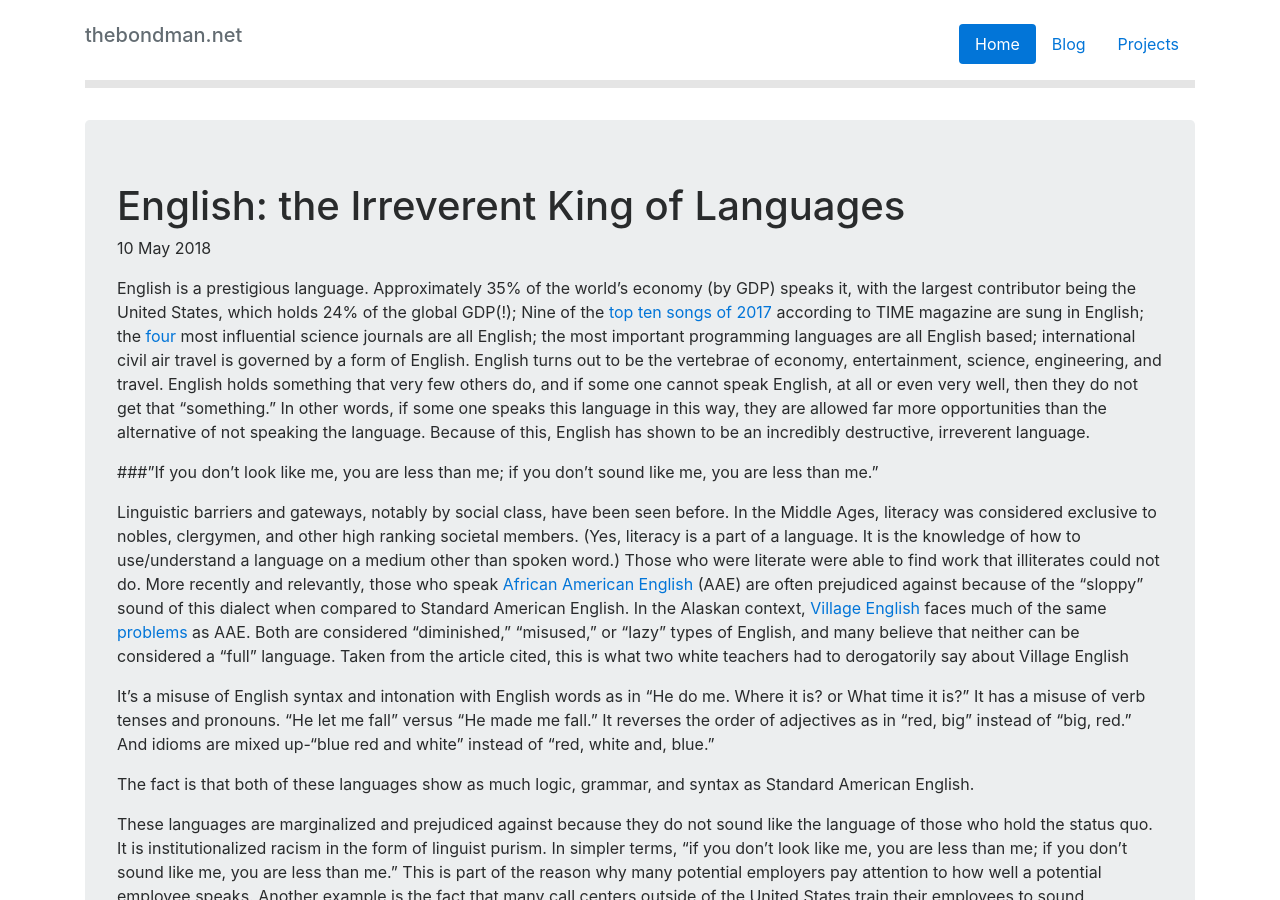
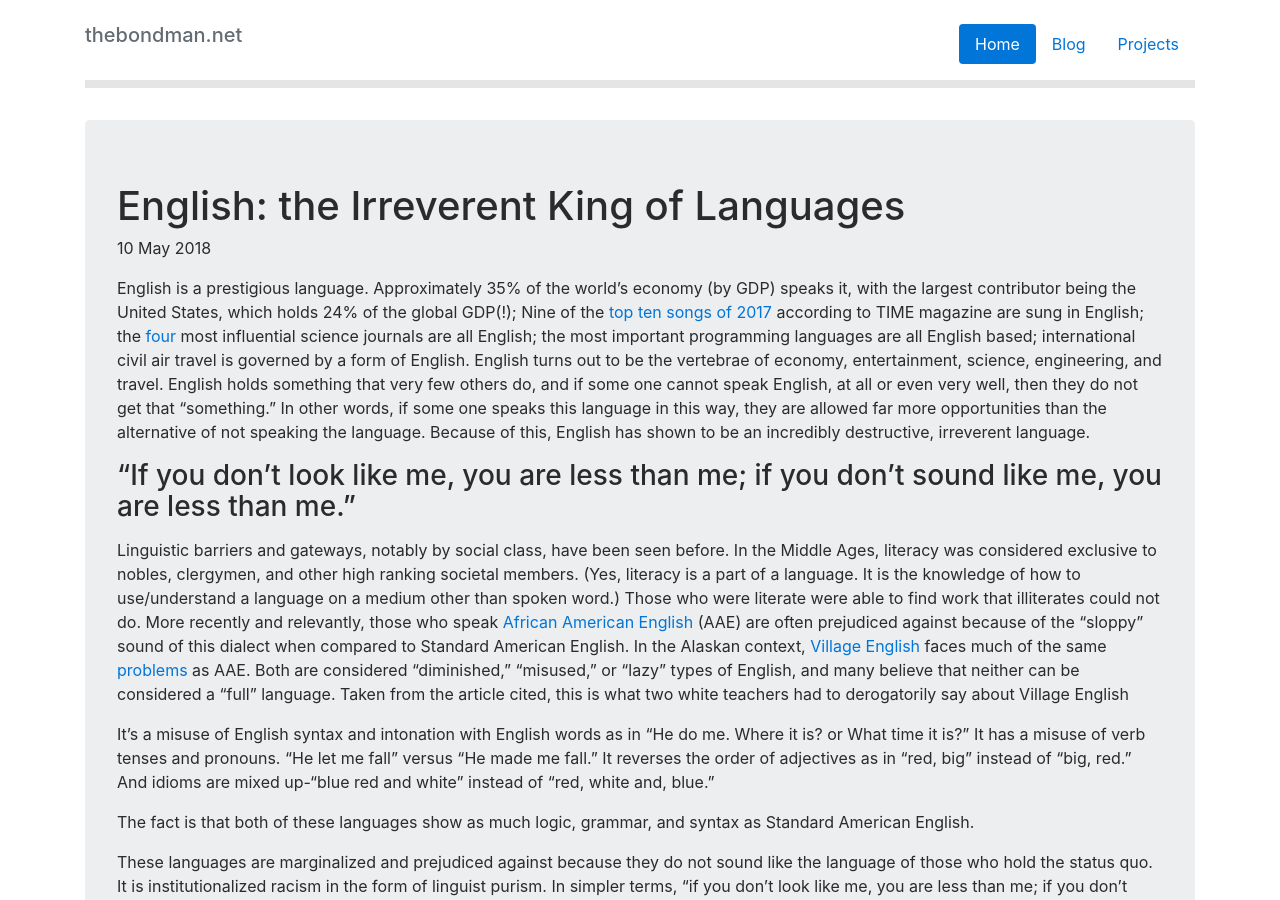
Before and after one commit to b0ndman/b0ndman.github.io, a Jekyll site: the page built from _posts/2018-05-10-english-the-irreverent-king-of-languages.md, in a window 1280 px wide and 900 px high. Built offline with Jekyll 4.4.1, drawn with Linux system fonts in a browser that asks for light colours; nearby versions of some CDN libraries.

```diff
--- a/_posts/2018-05-10-english-the-irreverent-king-of-languages.md
+++ b/_posts/2018-05-10-english-the-irreverent-king-of-languages.md
@@ -6,15 +6,15 @@ date: 2018-05-10
 
 English is a prestigious language. Approximately 35% of the world's economy (by GDP) speaks it, with the largest contributor being the United States, which holds 24% of the global GDP(!); Nine of the [top ten songs of 2017](http://time.com/5034395/top-10-songs-2017/) according to TIME magazine are sung in English; the [four](http://www.pnas.org/content/106/17/6883) most influential science journals are all English; the most important programming languages are all English based; international civil air travel is governed by a form of English. English turns out to be the vertebrae of economy, entertainment, science, engineering, and travel. English holds something that very few others do, and if some one cannot speak English, at all or even very well, then they do not get that "something." In other words, if some one speaks this language in this way, they are allowed far more opportunities than the alternative of not speaking the language. Because of this, English has shown to be an incredibly destructive, irreverent language.
 
->###"If you don't look like me, you are less than me; if you don't sound like me, you are less than me."
+> ### "If you don't look like me, you are less than me; if you don't sound like me, you are less than me."
 
 Linguistic barriers and gateways, notably by social class, have been seen before. In the Middle Ages, literacy was considered exclusive to nobles, clergymen, and other high ranking societal members. (Yes, literacy is a part of a language. It is the knowledge of how to use/understand a language on a medium other than spoken word.) Those who were literate were able to find work that illiterates could not do. More recently and relevantly, those who speak [African American English](https://en.wikipedia.org/wiki/African-American_English) (AAE) are often prejudiced against because of the "sloppy" sound of this dialect when compared to Standard American English. In the Alaskan context, [Village English](https://nalliq.com/2017/07/03/i-always-you-never-a-celebration-of-village-english/) faces much of the same [problems](http://www.jstor.org/stable/3195721) as AAE. Both are considered "diminished," "misused," or "lazy" types of English, and many believe that neither can be considered a "full" language. Taken from the article cited, this is what two white teachers had to derogatorily say about Village English
 
 > It's a misuse of English syntax and intonation with English words as in "He
- do me. Where it is? or What time it is?" It has a misuse of verb tenses and
- pronouns. "He let me fall" versus "He made me fall." It reverses the order of
- adjectives as in "red, big" instead of "big, red." And idioms are mixed
- up-"blue red and white" instead of "red, white and, blue."
+>do me. Where it is? or What time it is?" It has a misuse of verb tenses and
+>pronouns. "He let me fall" versus "He made me fall." It reverses the order of
+>adjectives as in "red, big" instead of "big, red." And idioms are mixed
+>up-"blue red and white" instead of "red, white and, blue."
 
 The fact is that both of these languages show as much logic, grammar, and syntax as Standard American English.
 
```
